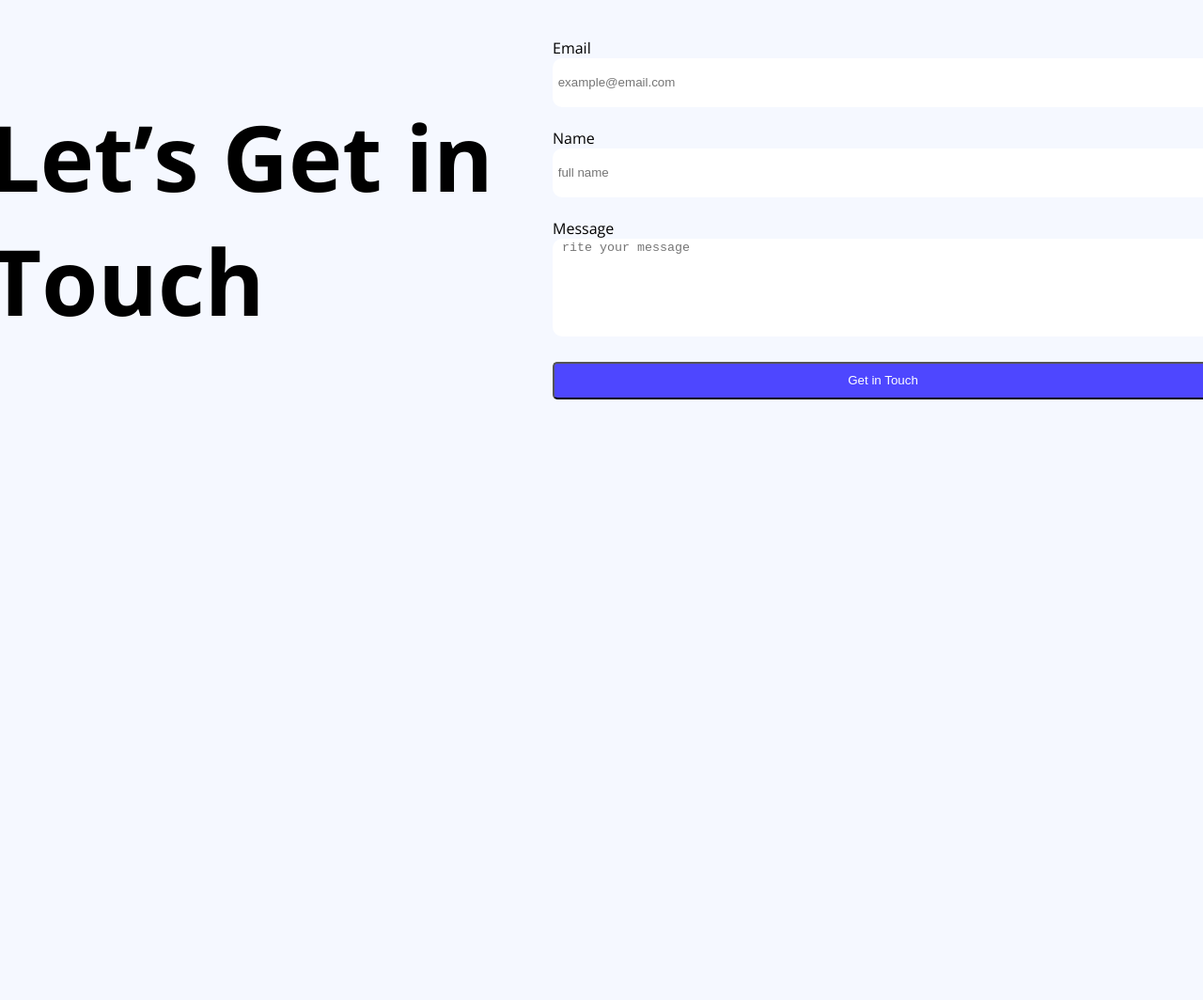
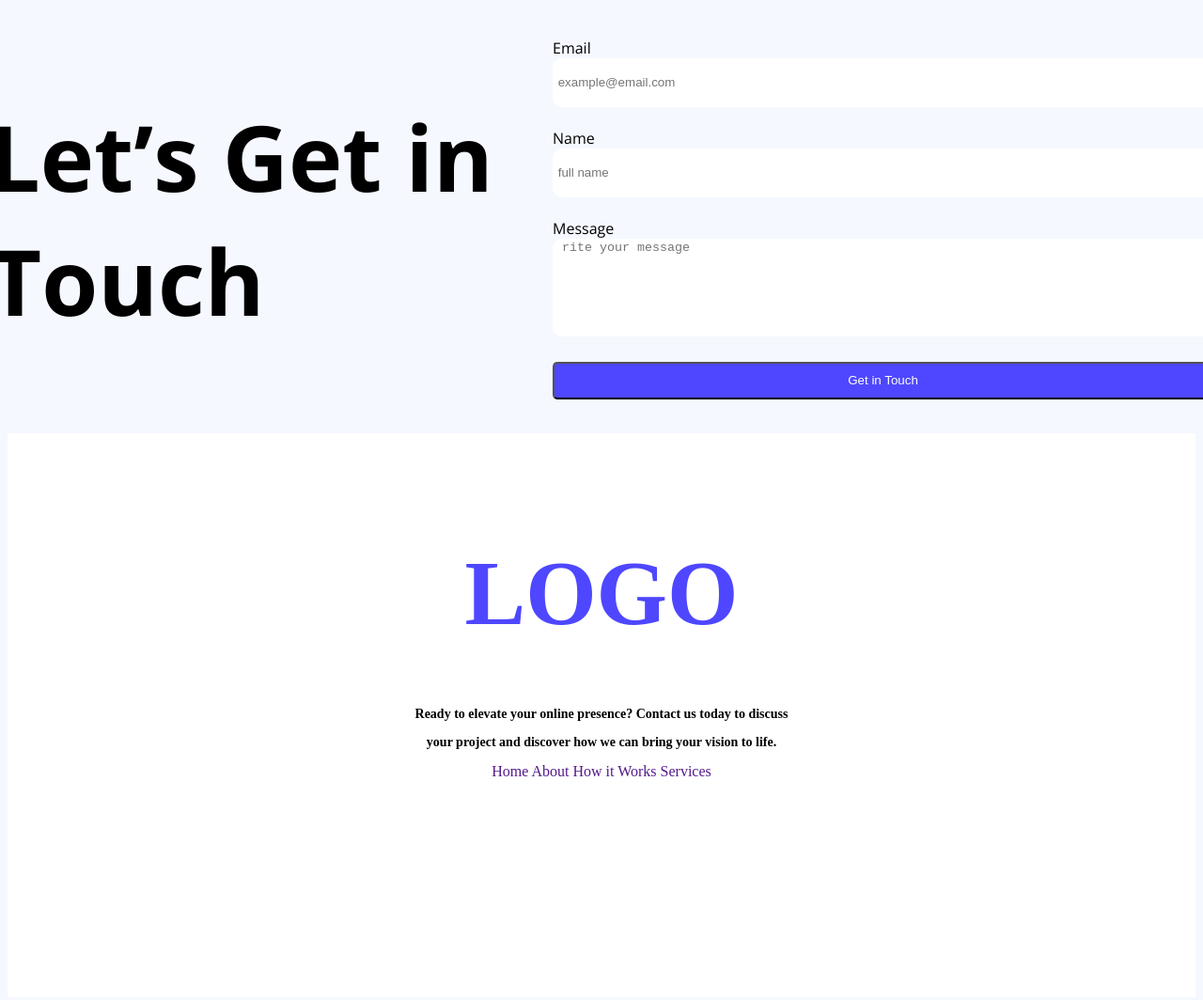
Before and after one commit to akashroydev/assignment-01, a plain HTML site: page index.html in a window 1280 px wide. Shown: the part 2804-3868 px from the top of the page at 94% size. Before the commit the page ends 3273 px from the top, so only its background shows below. Drawn offline with nearby package versions, Linux system fonts and the light colour scheme.

Commit message:
this is my seven commit

```diff
--- a/index.html
+++ b/index.html
@@ -165,6 +165,19 @@
         </div>
     </main>
     <footer>
+        <div class="about-us">
+            <div class="about-section">
+                <h1 class="logo">LOGO</h1>
+                <p style="font-size: 14px;" class="sub-title">Ready to elevate your online presence? Contact us today to  discuss</p>
+                <p style="font-size: 14px;" > your project and discover how we can bring your vision to life.</p>
+                <div class="about-us-link">
+                    <a href="">Home</a>
+                    <a href="">About</a>
+                    <a href="">How it Works</a>
+                    <a href="">Services</a>
+                </div>
+            </div>
+        </div>
     </footer>
 </body>
 </html>
--- a/style.css
+++ b/style.css
@@ -273,3 +273,22 @@ main{
     display: flex;
     justify-content: center;
 }
+
+
+
+.about-us{
+    background-color: #FFFFFF;
+    height: 500px;
+    text-align: center;
+    align-items: center;
+    padding: 50px 50px;
+}
+
+.about-us-link a{
+    width: 400px;
+    text-decoration: none;
+}
+
+.logo{
+    font-size: 97px;
+}
```
